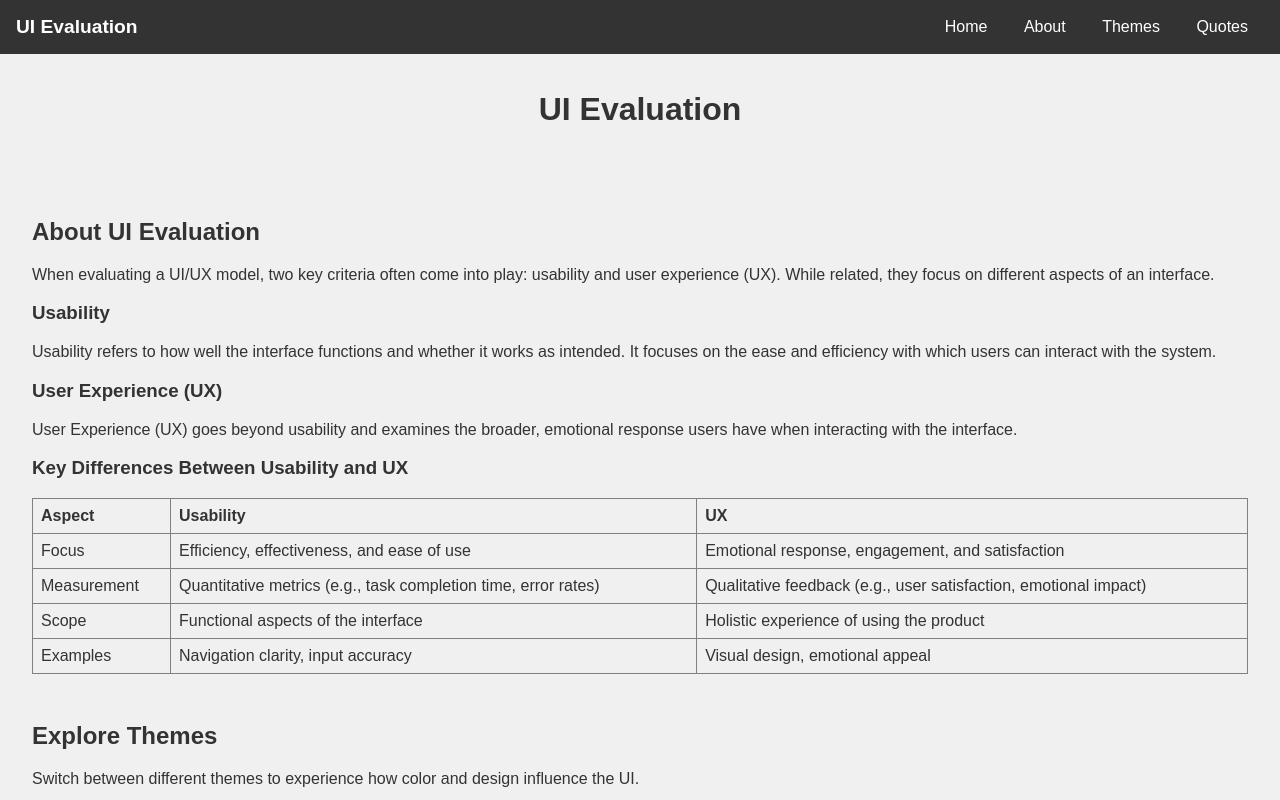
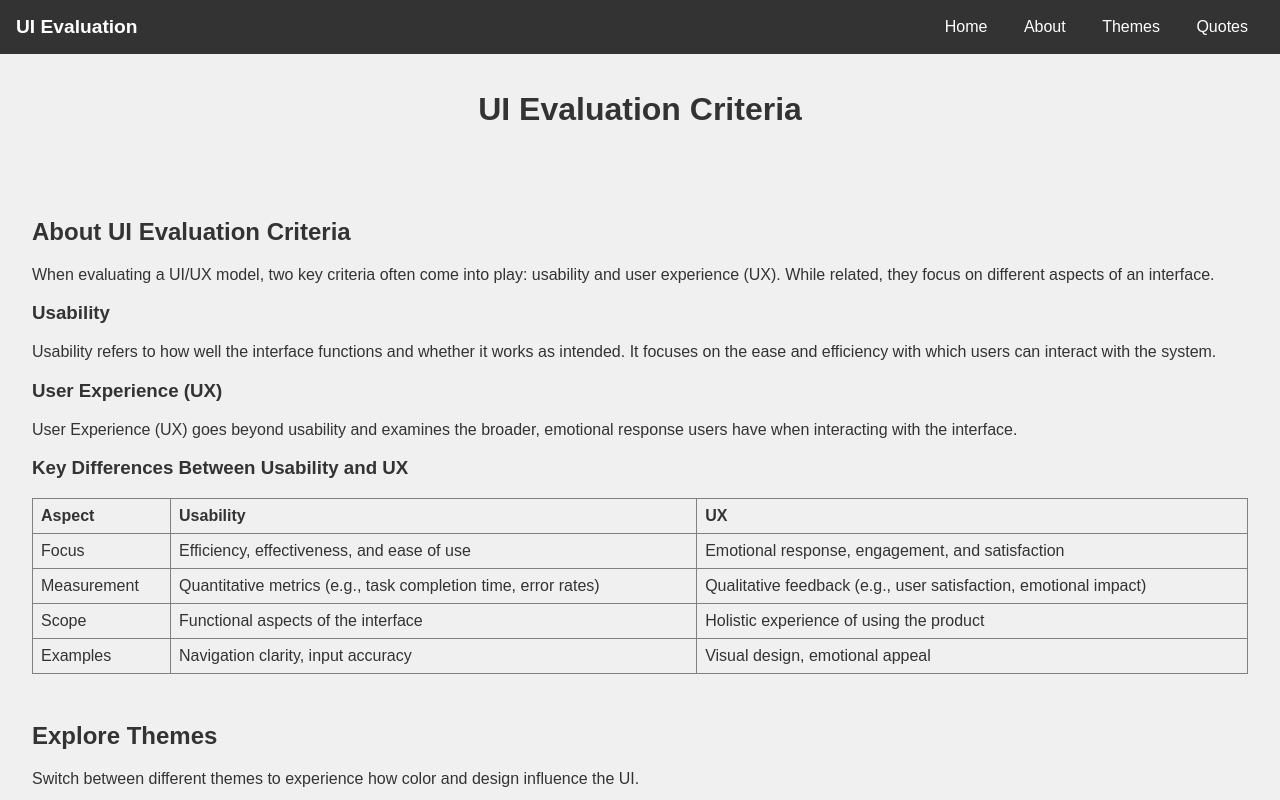
Before and after one commit to JohnPatrickAncajas/Short-Projects, a plain HTML site: page UI-Evaluation/index.html in a window 1280 px wide. Shown: the top 800 px of the page. Drawn offline with Linux system fonts and the light colour scheme.

Commit message:
Version 1.1

```diff
--- a/UI-Evaluation/index.html
+++ b/UI-Evaluation/index.html
@@ -17,11 +17,11 @@
         </div>
     </nav>
     <header id="home">
-        <h1>UI Evaluation</h1>
+        <h1>UI Evaluation Criteria</h1>
     </header>
     <div class="content">
         <section id="about">
-            <h2>About UI Evaluation</h2>
+            <h2>About UI Evaluation Criteria</h2>
             <p>When evaluating a UI/UX model, two key criteria often come into play: usability and user experience (UX). While related, they focus on different aspects of an interface.</p>
 
             <h3>Usability</h3>
```
